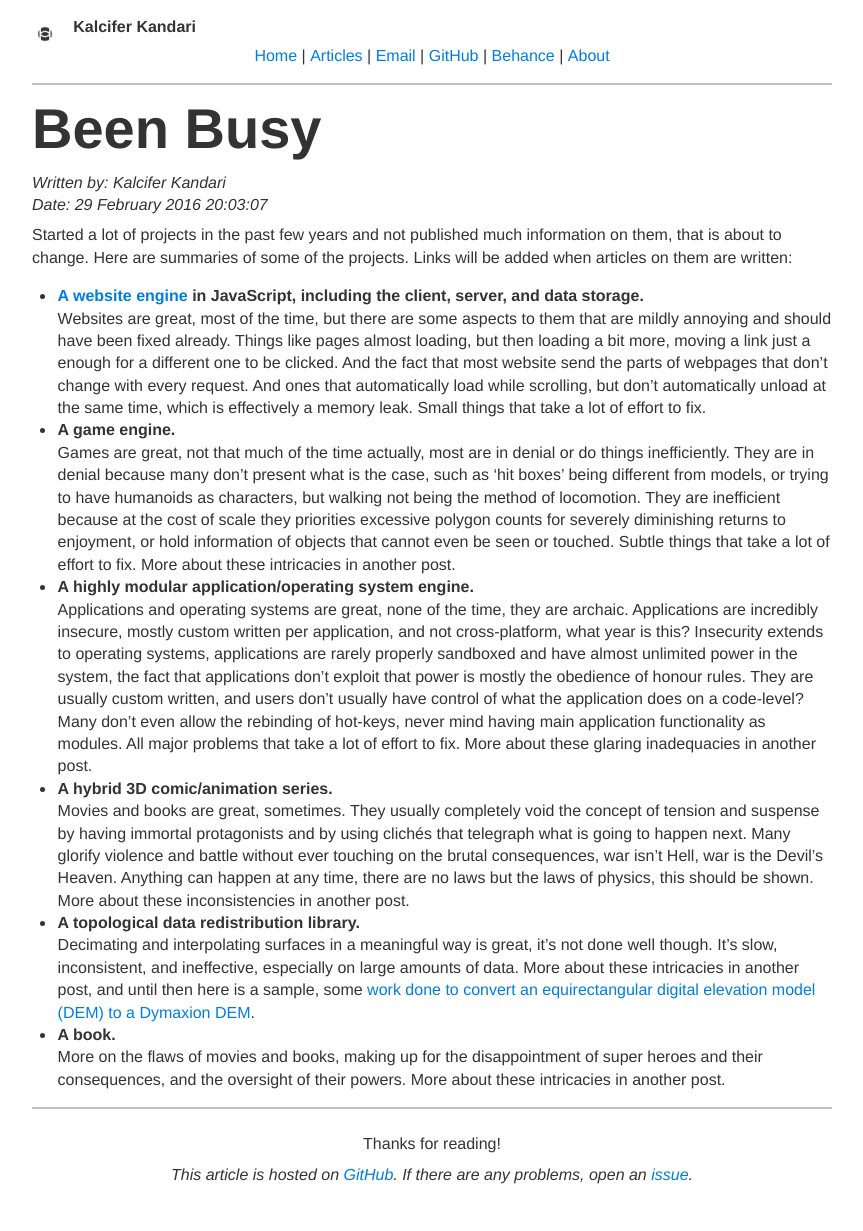
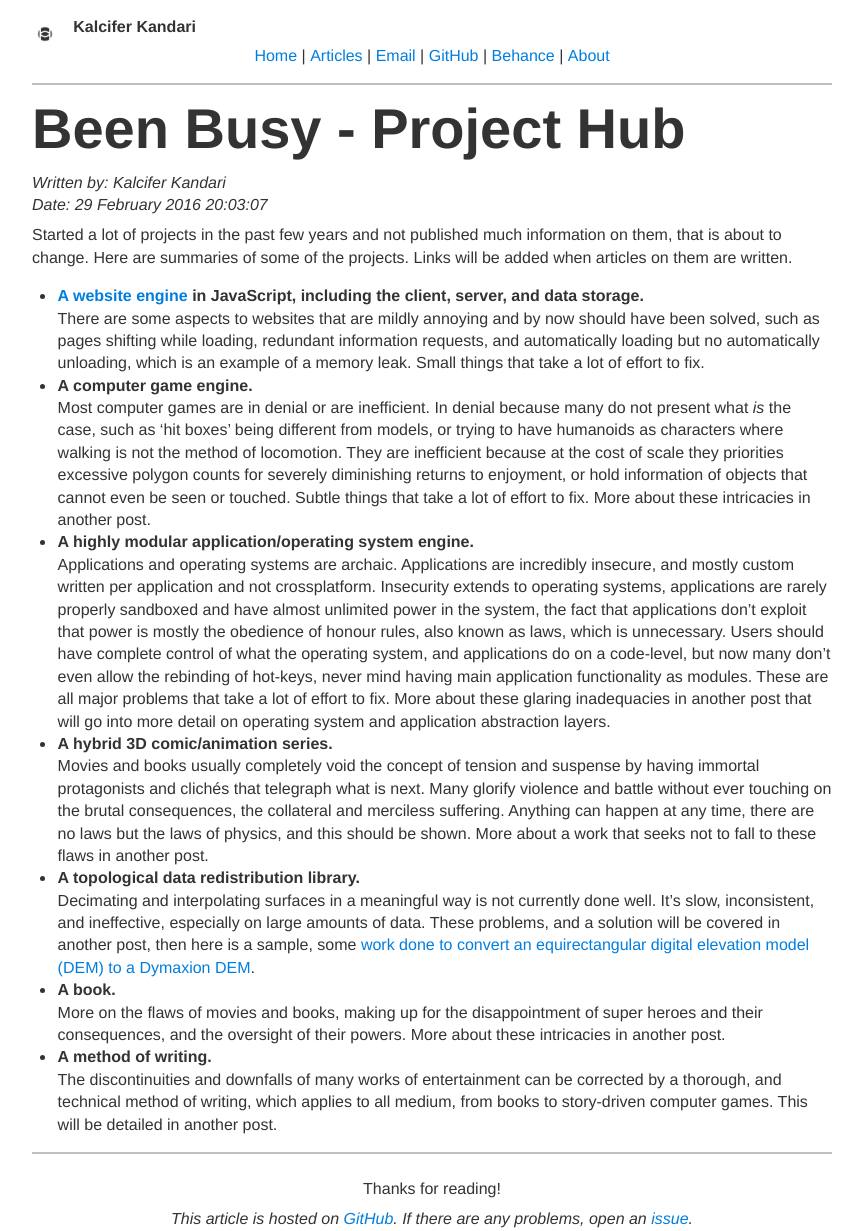
Before and after one commit to KalciferKandari/KalciferKandari.github.io, a Jekyll site: the page built from _posts/2016-02-29-been-busy.md, in a window 1280 px wide. Shown: the whole page, without its empty margins (208-1071 px from the left). Built offline with Jekyll 4.4.1, drawn with Linux system fonts in a browser that asks for light colours; before the commit the page ends 1186 px from its top, so only the background shows below that.

Commit message:
Updated articles.

```diff
--- a/_posts/2016-02-29-been-busy.md
+++ b/_posts/2016-02-29-been-busy.md
@@ -4,23 +4,25 @@
 # Date: 29 February 2016 20:03:07
 #----------
 date: 2016-02-29 20:03:07
-title: "Been Busy"
+title: "Been Busy - Project Hub"
 author: Kalcifer_Kandari
 excerpt: "A rundown of some things being worked on."
 short: "true"
 ---
 
-Started a lot of projects in the past few years and not published much information on them, that is about to change. Here are summaries of some of the projects. Links will be added when articles on them are written:
+Started a lot of projects in the past few years and not published much information on them, that is about to change. Here are summaries of some of the projects. Links will be added when articles on them are written.
 
 - **[A website engine]({% post_url 2016-02-29-website-engine-outline %}) in JavaScript, including the client, server, and data storage.**
-Websites are great, most of the time, but there are some aspects to them that are mildly annoying and should have been fixed already. Things like pages almost loading, but then loading a bit more, moving a link just a enough for a different one to be clicked. And the fact that most website send the parts of webpages that don’t change with every request. And ones that automatically load while scrolling, but don't automatically unload at the same time, which is effectively a memory leak. Small things that take a lot of effort to fix.
-- **A game engine.**
-Games are great, not that much of the time actually, most are in denial or do things inefficiently. They are in denial because many don’t present what is the case, such as ‘hit boxes’ being different from models, or trying to have humanoids as characters, but walking not being the method of locomotion. They are inefficient because at the cost of scale they priorities excessive polygon counts for severely diminishing returns to enjoyment, or hold information of objects that cannot even be seen or touched. Subtle things that take a lot of effort to fix. More about these intricacies in another post.
+There are some aspects to websites that are mildly annoying and by now should have been solved, such as pages shifting while loading, redundant information requests, and automatically loading but no automatically unloading, which is an example of a memory leak. Small things that take a lot of effort to fix.
+- **A computer game engine.**
+Most computer games are in denial or are inefficient. In denial because many do not present what *is* the case, such as ‘hit boxes’ being different from models, or trying to have humanoids as characters where walking is not the method of locomotion. They are inefficient because at the cost of scale they priorities excessive polygon counts for severely diminishing returns to enjoyment, or hold information of objects that cannot even be seen or touched. Subtle things that take a lot of effort to fix. More about these intricacies in another post.
 - **A highly modular application/operating system engine.**
-Applications and operating systems are great, none of the time, they are archaic. Applications are incredibly insecure, mostly custom written per application, and not cross-platform, what year is this? Insecurity extends to operating systems, applications are rarely properly sandboxed and have almost unlimited power in the system, the fact that applications don’t exploit that power is mostly the obedience of honour rules. They are usually custom written, and users don't usually have control of what the application does on a code-level? Many don’t even allow the rebinding of hot-keys, never mind having main application functionality as modules. All major problems that take a lot of effort to fix. More about these glaring inadequacies in another post.
+Applications and operating systems are archaic. Applications are incredibly insecure, and mostly custom written per application and not crossplatform. Insecurity extends to operating systems, applications are rarely properly sandboxed and have almost unlimited power in the system, the fact that applications don’t exploit that power is mostly the obedience of honour rules, also known as laws, which is unnecessary. Users should have complete control of what the operating system, and applications do on a code-level, but now many don’t even allow the rebinding of hot-keys, never mind having main application functionality as modules. These are all major problems that take a lot of effort to fix. More about these glaring inadequacies in another post that will go into more detail on operating system and application abstraction layers.
 - **A hybrid 3D comic/animation series.**
-Movies and books are great, sometimes. They usually completely void the concept of tension and suspense by having immortal protagonists and by using clichés that telegraph what is going to happen next. Many glorify violence and battle without ever touching on the brutal consequences, war isn’t Hell, war is the Devil’s Heaven. Anything can happen at any time, there are no laws but the laws of physics, this should be shown. More about these inconsistencies in another post.
+Movies and books usually completely void the concept of tension and suspense by having immortal protagonists and clichés that telegraph what is next. Many glorify violence and battle without ever touching on the brutal consequences, the collateral and merciless suffering. Anything can happen at any time, there are no laws but the laws of physics, and this should be shown. More about a work that seeks not to fall to these flaws in another post.
 - **A topological data redistribution library.**
-Decimating and interpolating surfaces in a meaningful way is great, it’s not done well though. It’s slow, inconsistent, and ineffective, especially on large amounts of data. More about these intricacies in another post, and until then here is a sample, some [work done to convert an equirectangular digital elevation model (DEM) to a Dymaxion DEM](http://bioticpixels.com/articles/dymaxion/ "bioticpixels.com/articles/dymaxion").
+Decimating and interpolating surfaces in a meaningful way is not currently done well. It’s slow, inconsistent, and ineffective, especially on large amounts of data. These problems, and a solution will be covered in another post, then here is a sample, some [work done to convert an equirectangular digital elevation model (DEM) to a Dymaxion DEM](http://bioticpixels.com/articles/dymaxion/ "bioticpixels.com/articles/dymaxion").
 - **A book.**
 More on the flaws of movies and books, making up for the disappointment of super heroes and their consequences, and the oversight of their powers. More about these intricacies in another post.
+- **A method of writing.**
+The discontinuities and downfalls of many works of entertainment can be corrected by a thorough, and technical method of writing, which applies to all medium, from books to story-driven computer games. This will be detailed in another post.
```
Also changed, not shown: _posts/2016-02-29-website-engine-outline.md (+6 -4 lines), _posts/2016-03-06-twitter.md (deleted, +0 -12 lines), _posts/2016-03-07-site-comments.md (deleted, +0 -12 lines), _posts/2016-03-07-website-engine-the-precursor-outline.md (+1 -1 lines), 1 other file.
